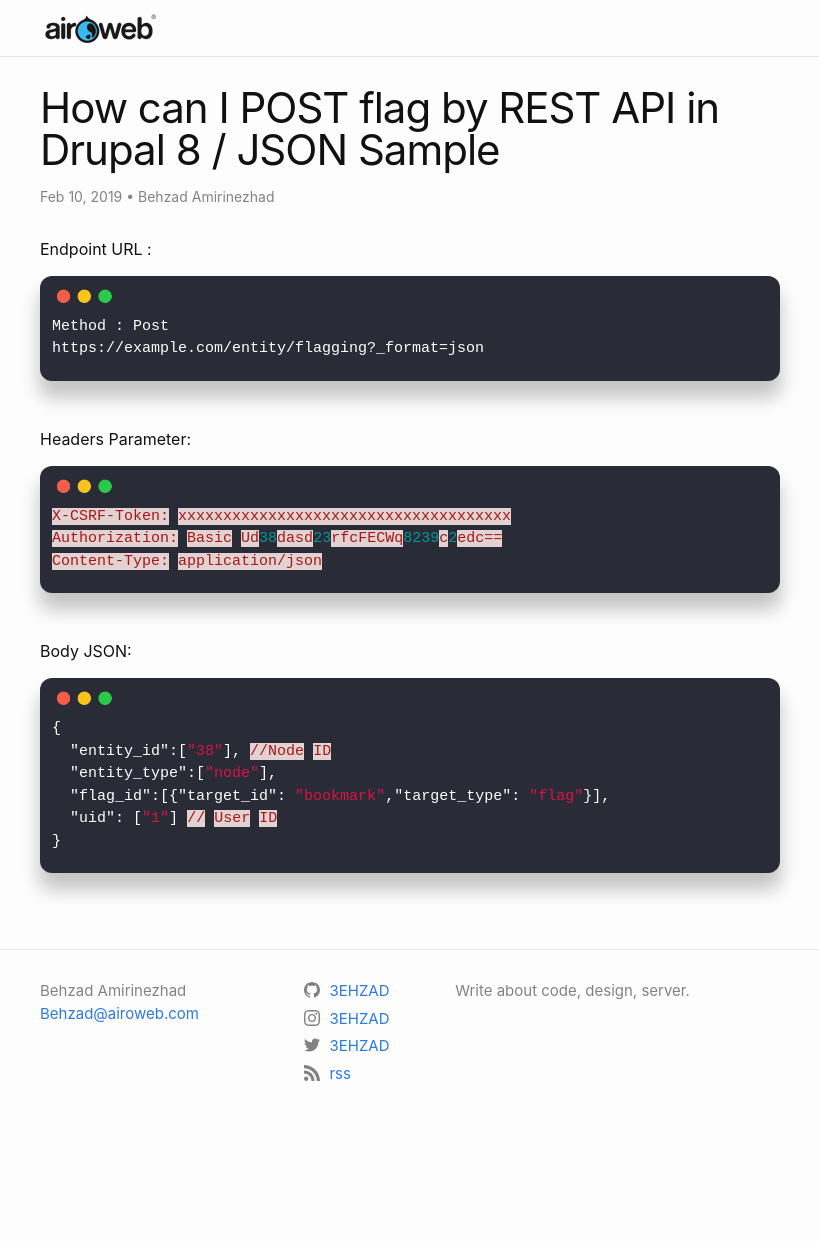
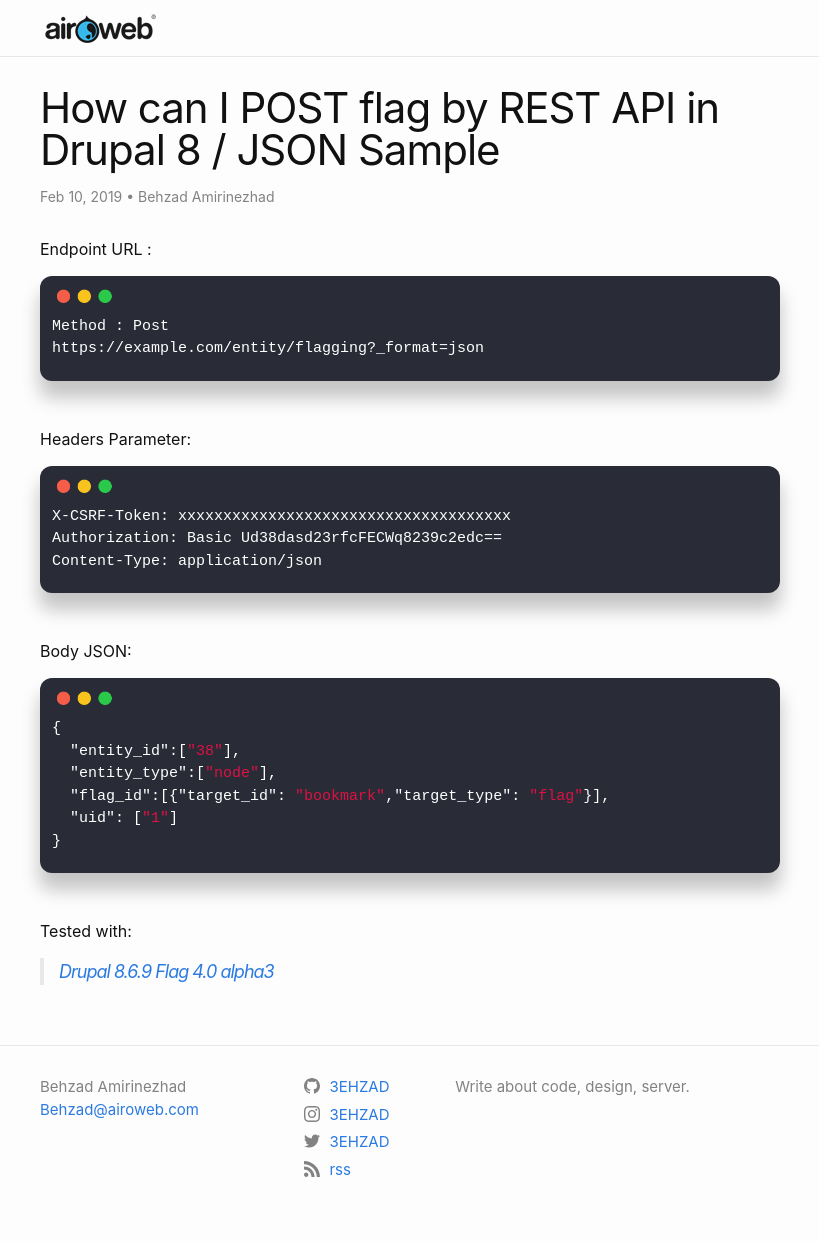
Before and after one commit to airoweb/old-blog, a Jekyll site: the page built from _posts/2019-02-10-How-can-I-POST-flag-by-REST-API-in-Drupal8-JSONsSample.md, in a window 1280 px wide. Shown: the whole page, without its empty margins (230-1049 px from the left). Built offline with Jekyll 4.4.1, drawn with Linux system fonts in a browser that asks for light colours; before the commit the page ends 1145 px from its top, so only the background shows below that.

Commit message:
some fix on #8

````diff
--- a/_posts/2019-02-10-How-can-I-POST-flag-by-REST-API-in-Drupal8-JSONsSample.md
+++ b/_posts/2019-02-10-How-can-I-POST-flag-by-REST-API-in-Drupal8-JSONsSample.md
@@ -13,7 +13,7 @@ https://example.com/entity/flagging?_format=json
 ```
 
 Headers Parameter:
-```json
+```html
 X-CSRF-Token: xxxxxxxxxxxxxxxxxxxxxxxxxxxxxxxxxxxxx
 Authorization: Basic Ud38dasd23rfcFECWq8239c2edc==
 Content-Type: application/json
@@ -22,9 +22,13 @@ Content-Type: application/json
 Body JSON:
 ```json
 {
-  "entity_id":["38"], //Node ID
+  "entity_id":["38"],
   "entity_type":["node"],
   "flag_id":[{"target_id": "bookmark","target_type": "flag"}],
-  "uid": ["1"] // User ID
+  "uid": ["1"]
 }
 ```
+
+Tested with:
+> [Drupal 8.6.9](https://www.drupal.org/project/drupal/releases/8.6.9)
+> [Flag 4.0 alpha3](https://www.drupal.org/project/flag/releases/8.x-4.0-alpha3)
````
